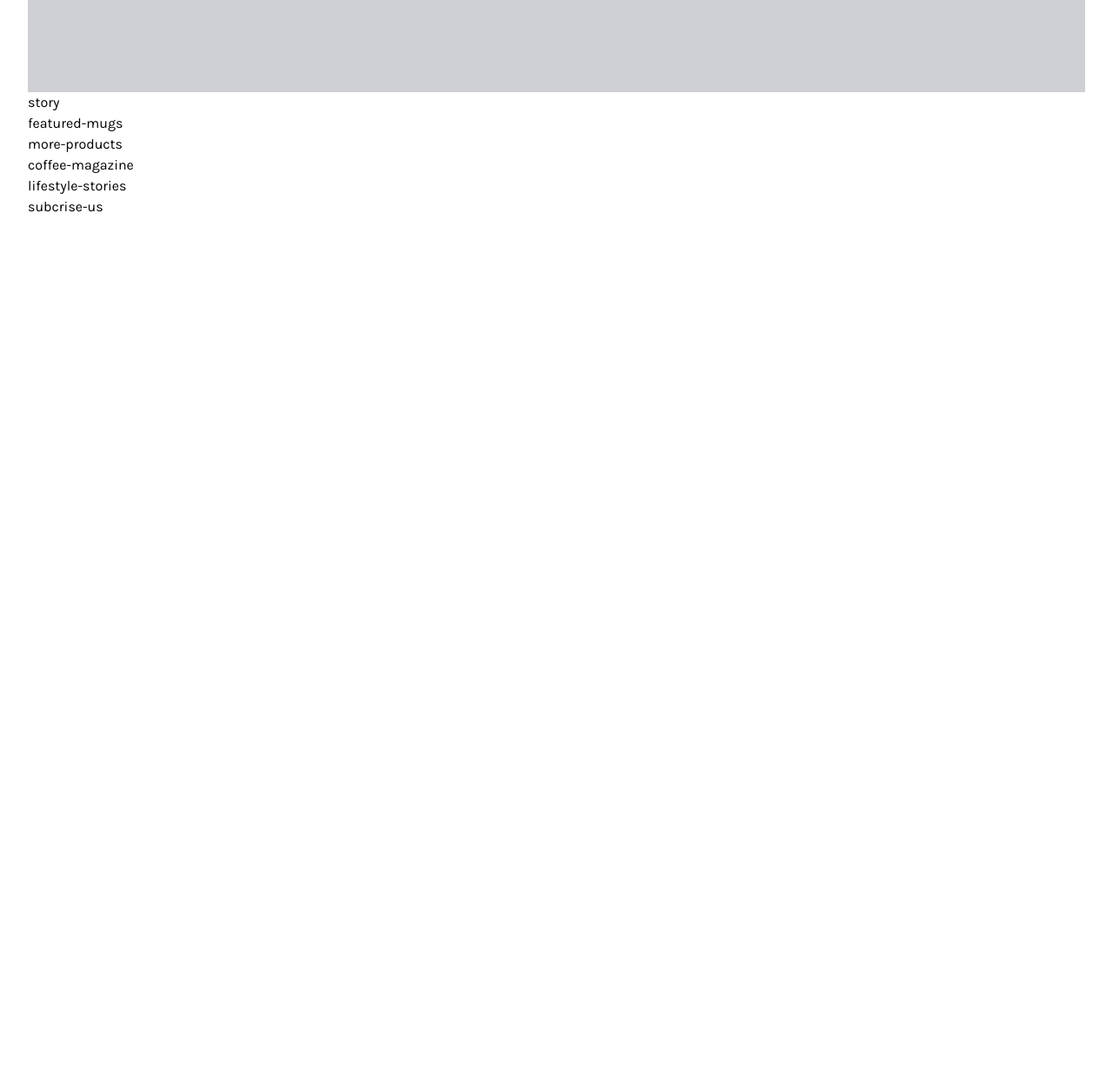
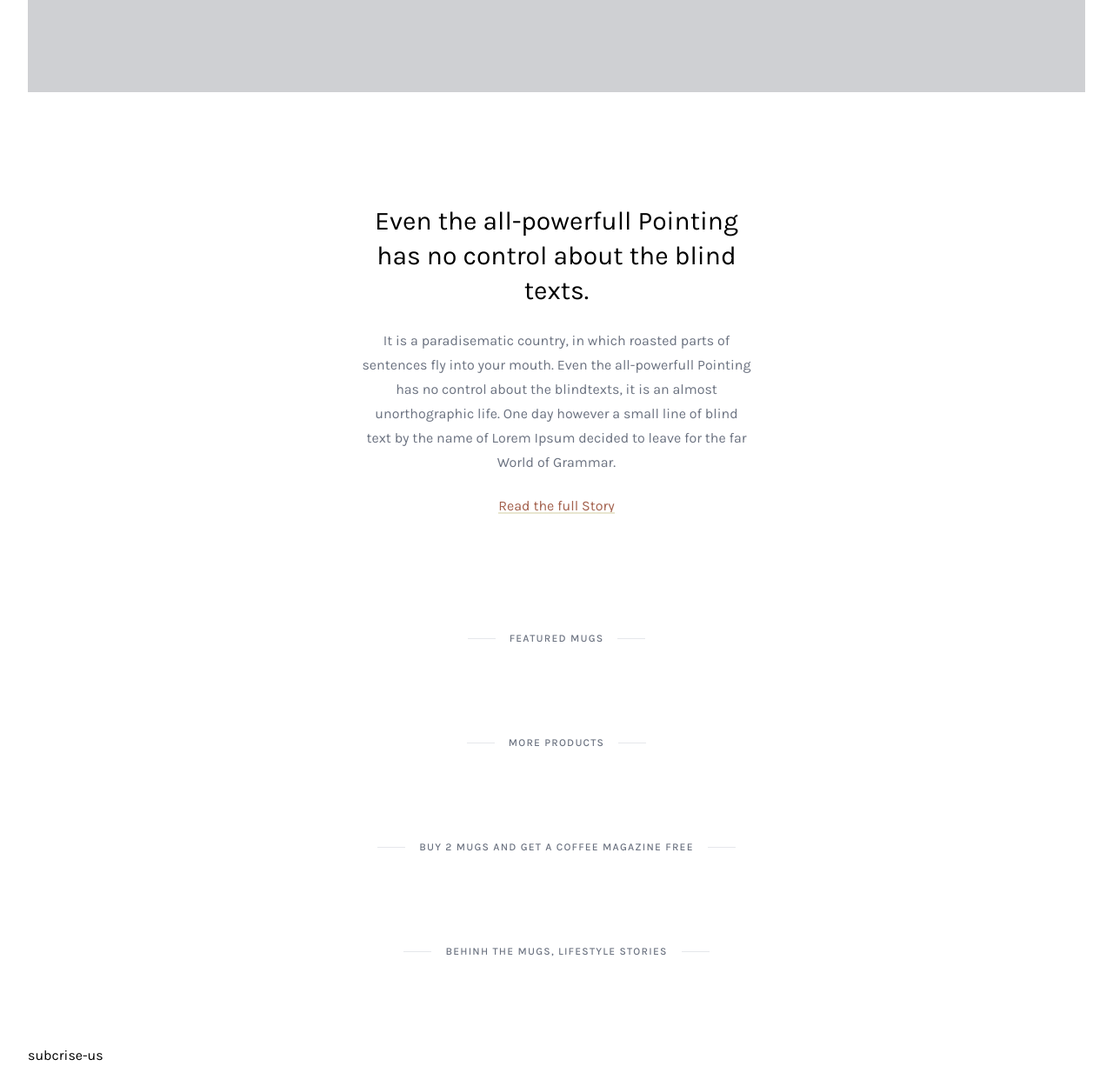
Before and after one commit to xuanndong/tailwindcss, a website: page public/index.html in a window 1280 px wide. Shown: the part 500-1726 px from the top of the page at 87% size. Before the commit the page ends 800 px from the top, so only its background shows below. Drawn offline with nearby package versions, Linux system fonts and the light colour scheme; files that its build step writes are made by us from their sources.

Commit message:
Add story and subhead line

```diff
--- a/public/index.html
+++ b/public/index.html
@@ -74,24 +74,44 @@
                 </div> <!--End slider-->
 
                 <div class="story">
-                    story
+                    <div class="w-full h-full flex justify-center items-center">
+                        <div class="px-4 sm:px-16 md:px-32 lg:px-96 py-32 text-center">
+                            <div class="text-3xl leading-10 mb-6 font-norml">Even the all-powerfull Pointing has no control about the blind texts.</div>
+                            <div class="text-gray-500 leading-7 mb-6">It is a paradisematic country, in which roasted parts of sentences fly into your mouth. Even the all-powerfull
+                                Pointing has no control about the blindtexts, it is an almost unorthographic life. One day however a small line of blind text by
+                                the name of Lorem Ipsum decided to leave for the far World of Grammar.
+                            </div>
+                            <div class="">
+                                <a href="#" class="text-coffee-400 hover:text-coffee-600 relative after:absolute after:bottom-0 after:left-0
+                                after:bg-coffee-50 hover:after:bg-coffee-200 after:h-0.5 after:w-full after:transition-all after: ease-in-out after:duration-300">Read the full Story</a>
+                            </div>
+                        </div>
+                    </div>
                 </div> <!--End story-->
 
-                <div class="featured-mugs">
-                    featured-mugs
+                <div class="ct-subheadline">
+                    <div class="ct-subheadline-deco-line"></div>
+                    <div class="ct-subheadline-label">Featured Mugs</div>
+                    <div class="ct-subheadline-deco-line"></div>
                 </div> <!--End featured mugs-->
 
-                <div class="more-products">
-                    more-products
+                <div class="ct-subheadline">
+                    <div class="ct-subheadline-deco-line"></div>
+                    <div class="ct-subheadline-label">More Products</div>
+                    <div class="ct-subheadline-deco-line"></div>
                 </div> <!--End more products-->
 
-                <div class="coffee-magazine">
-                    coffee-magazine
+                <div class="ct-subheadline">
+                    <div class="ct-subheadline-deco-line"></div>
+                    <div class="ct-subheadline-label">Buy 2 mugs and get a coffee magazine free</div>
+                    <div class="ct-subheadline-deco-line"></div>
                 </div> <!--End coffee magazine-->
 
-                <div class="lifestyle-stories">
-                    lifestyle-stories
-                </div>
+                <div class="ct-subheadline">
+                    <div class="ct-subheadline-deco-line"></div>
+                    <div class="ct-subheadline-label">Behinh the mugs, lifestyle stories</div>
+                    <div class="ct-subheadline-deco-line"></div>
+                </div> <!--End life style story-->
 
                 <div class="subcrise-us">
                     subcrise-us
--- a/src/input.css
+++ b/src/input.css
@@ -21,3 +21,12 @@
 .ct-badge-circle {
     @apply text-xs text-center rounded-full px-1.5;
 }
+.ct-subheadline {
+    @apply flex justify-center items-center mb-24
+}
+.ct-subheadline-deco-line {
+    @apply w-8 h-px bg-gray-200
+}
+.ct-subheadline-label {
+    @apply uppercase mx-4 tracking-widest text-gray-500 font-medium text-[12px] text-center
+}
--- a/tailwind.config.js
+++ b/tailwind.config.js
@@ -7,7 +7,14 @@ module.exports = {
         Karla: ['Karla', 'sans-serif']
       },
       colors: {
-        'light-coffee': '#C89F94'
+        'light-coffee': '#C89F94',
+        'coffee': {
+          50: '#E8E6D0',
+          200: '#C89F94',
+          400: '#A25F4B',
+          600: '#744838',
+
+        }
       },
       keyframes: {
         slideDown: {
```
